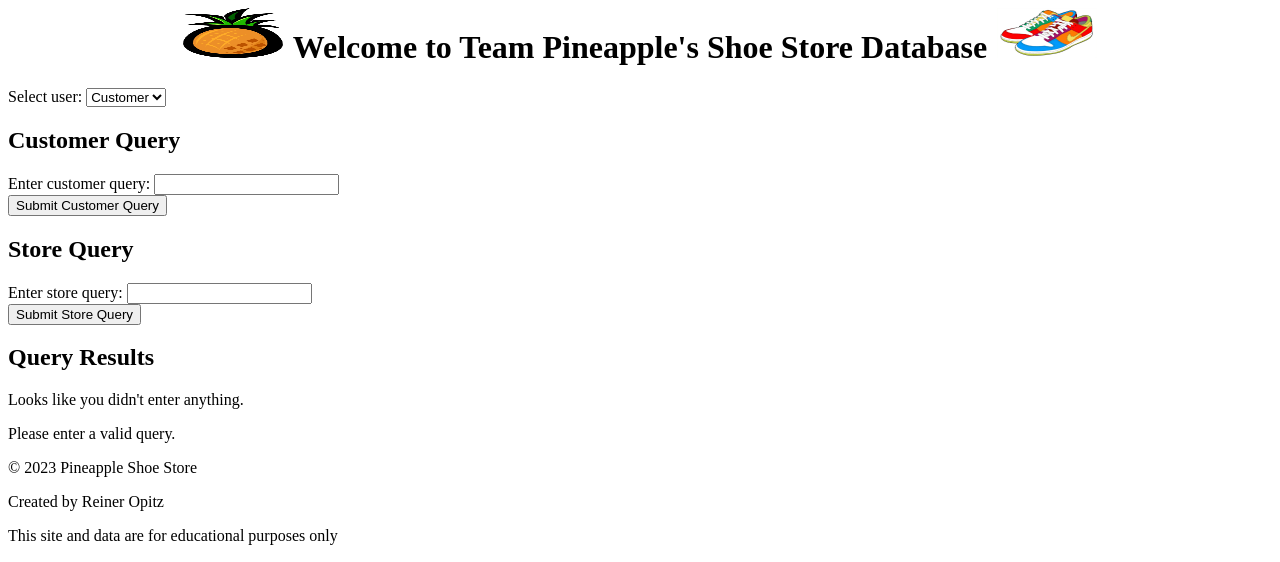
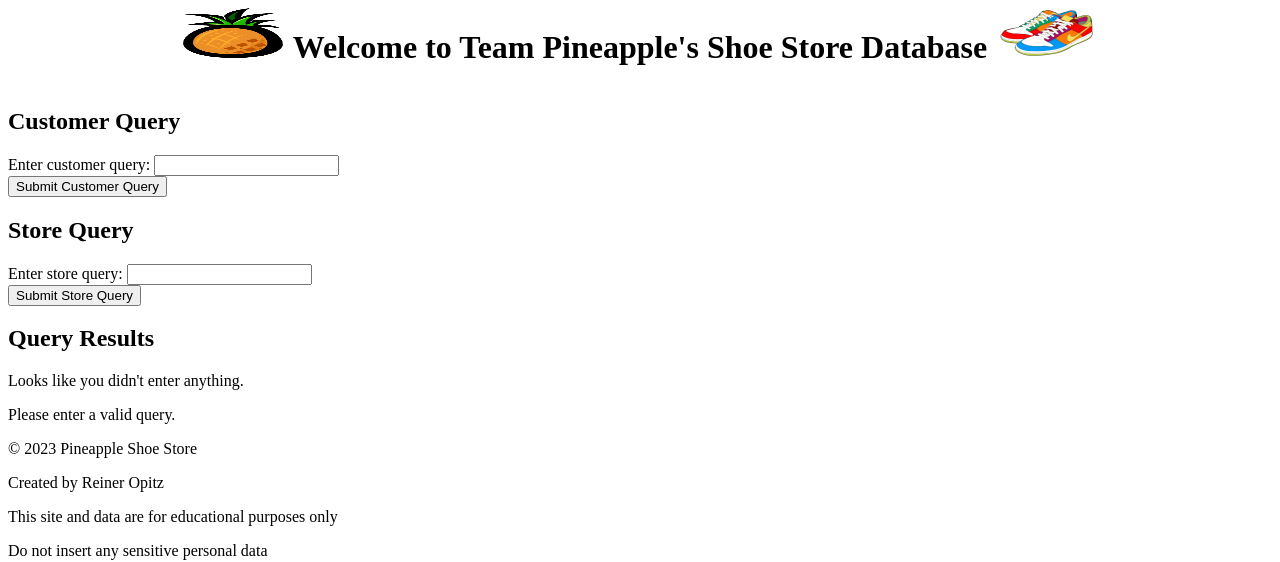
Before and after one commit to reinerism/475Ashoestore, a Flask app: page / in a window 1280 px wide. Shown: the top 562 px of the page. Run offline with Flask 2, Linux system fonts and the light colour scheme.

Commit message:
removed drop down select

```diff
--- a/templates/home.html
+++ b/templates/home.html
@@ -46,13 +46,6 @@
         <img src="/static/images/Sneakers.jpg" alt="Sneakers Logo" class="logo" width="100" height="100">
     </div>
     <form method="post" action="/">
-        <div>
-            <label for="query_user">Select user:</label>
-            <select name="query_user" id="query_user">
-                <option value="customer">Customer</option>
-                <option value="store">Store</option>
-            </select>
-        </div>
         <div>
             <h2>Customer Query</h2>
             <input type="hidden" name="query_user" value="customer">
```
